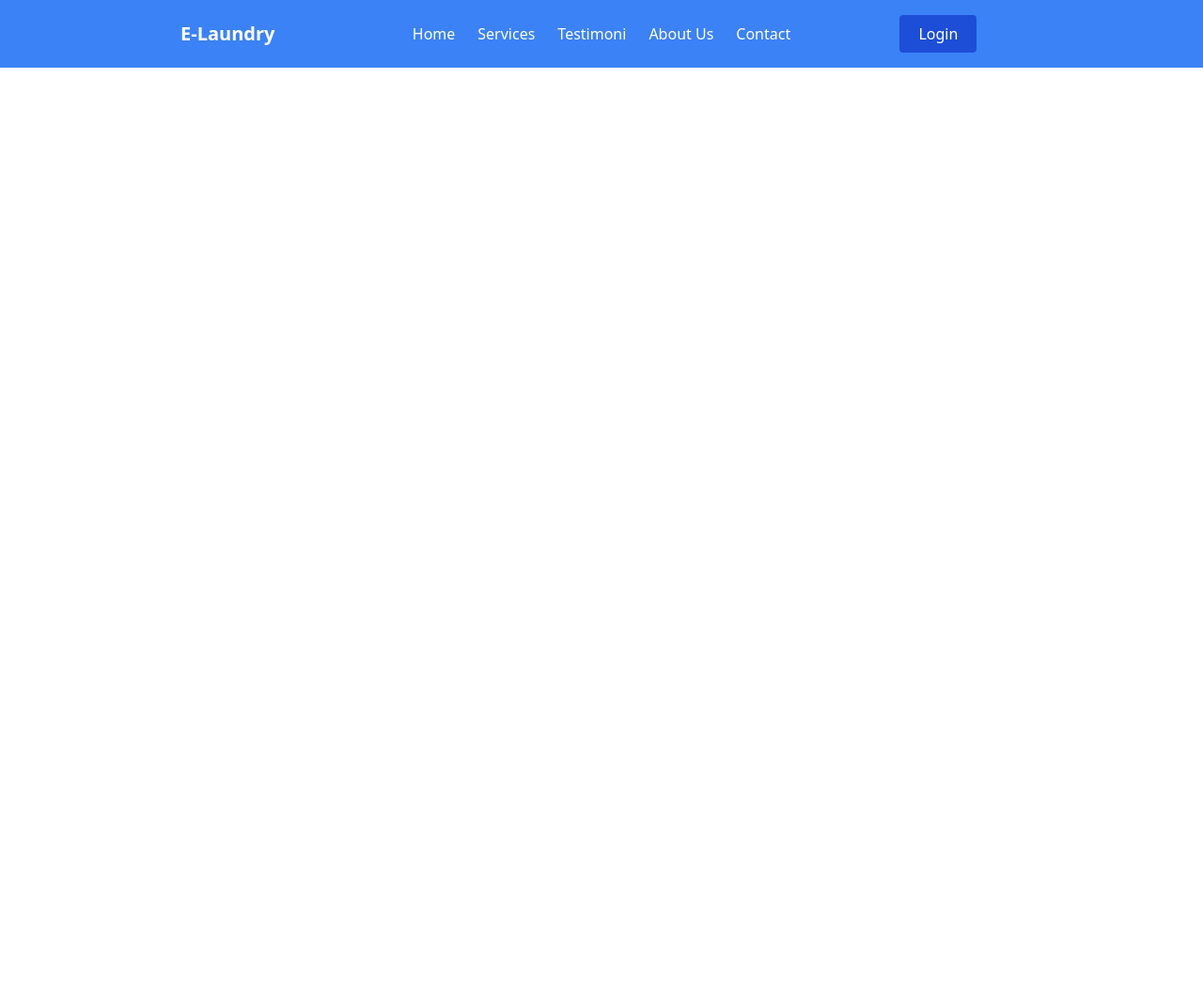
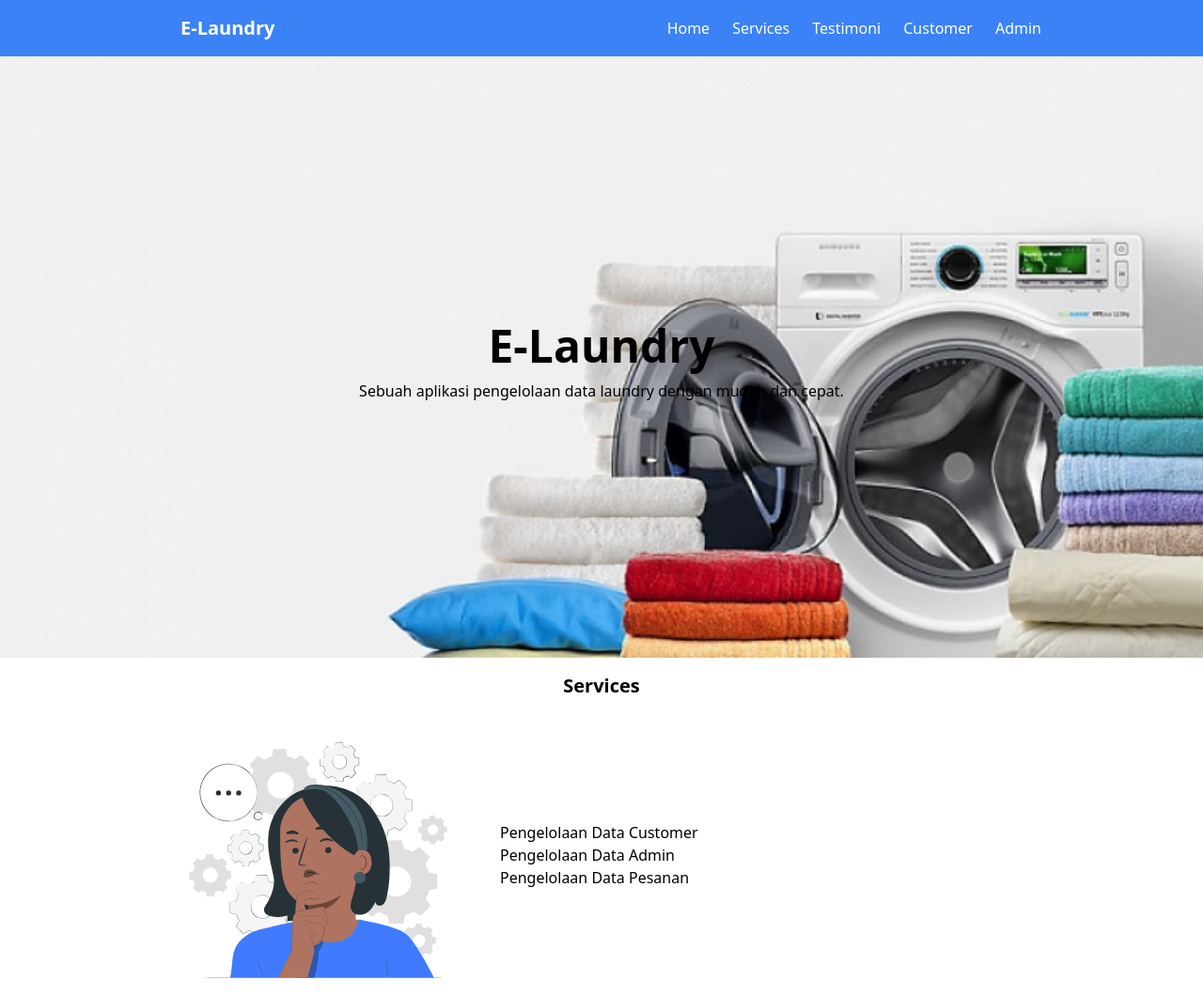
Before and after one commit to deknaa/laundry-app-tugas, a PHP site: page / in a window 1280 px wide. Shown: the whole page at 94% size. Before the commit the page ends 72 px from the top, so only its background shows below. Run offline with PHP 8.4, Linux system fonts and the light colour scheme; some libraries are stand-ins or nearby versions.

Commit message:
feat(landing-page): styling landing page

```diff
--- a/index.php
+++ b/index.php
@@ -4,22 +4,47 @@
   <meta charset="UTF-8">
   <meta name="viewport" content="width=device-width, initial-scale=1.0">
   <script src="https://cdn.tailwindcss.com"></script>
+  <link rel="stylesheet" href="style.css">
 </head>
 <body>
   <nav class="bg-blue-500 py-4 flex items-center justify-between px-[15%]">
     <div class="w-[20%]">
         <h1 class="font-bold text-xl text-white">E-Laundry</h1>
     </div>
-    <div class="flex gap-6 items-center justify-center text-white w-[60%]">
+    <div class="flex gap-6 items-center justify-center text-white w-[40%]">
         <a href="#" class="hover:text-black hover:scale-105">Home</a>
-        <a href="#" class="hover:text-black hover:scale-105">Services</a>
+        <a href="#services" class="hover:text-black hover:scale-105">Services</a>
         <a href="#" class="hover:text-black hover:scale-105">Testimoni</a>
-        <a href="#" class="hover:text-black hover:scale-105">About Us</a>
-        <a href="#" class="hover:text-black hover:scale-105">Contact</a>
+        <a href="customer/customer_view.php" class="hover:text-black hover:scale-105">Customer</a>
+        <a href="#" class="hover:text-black hover:scale-105">Admin</a>
     </div>
-    <div class="w-[20%] flex justify-center items-center">
+    <!-- <div class="w-[20%] flex justify-center items-center">
         <a href="#" class="bg-blue-700 text-white pl-5 pr-5 pt-2 pb-2 rounded hover:bg-blue-600 hover:shadow-md">Login</a>
+    </div> -->
+  </nav>
+
+  <div class="h-[80vh] flex items-center justify-center flex-col bg">
+    <h1 class="text-[3rem] font-bold">E-Laundry</h1>
+    <p>Sebuah aplikasi pengelolaan data laundry dengan mudah dan cepat.</p>
+  </div>
+
+  <div class="px-[15%]">
+    <div class="flex items-center justify-center mb-4 mt-4">
+      <h2 class="font-bold text-xl">Services</h2>
     </div>
-  </nav>
+    <div class="flex items-center gap-10">
+      <div id="services">
+        <img src="assets/Thinking face-pana.svg" alt="image-services" class="w-[300px]">
+      </div>
+      <div>
+        <ol>
+          <li>Pengelolaan Data Customer</li>
+          <li>Pengelolaan Data Admin</li>
+          <li>Pengelolaan Data Pesanan</li>
+        </ol>
+      </div>
+    </div>
+  </div>
+
 </body>
 </html>
--- /dev/null
+++ b/style.css
@@ -0,0 +1,10 @@
+* {
+    scroll-behavior: smooth;
+}
+
+.bg {
+    background-image: url("assets/background.jpg");
+    background-position: cover;
+    background-repeat: no-repeat;
+    background-size: cover;
+}
```
Also changed, not shown: assets/Thinking face-pana.svg (added), assets/background.jpg (added).
